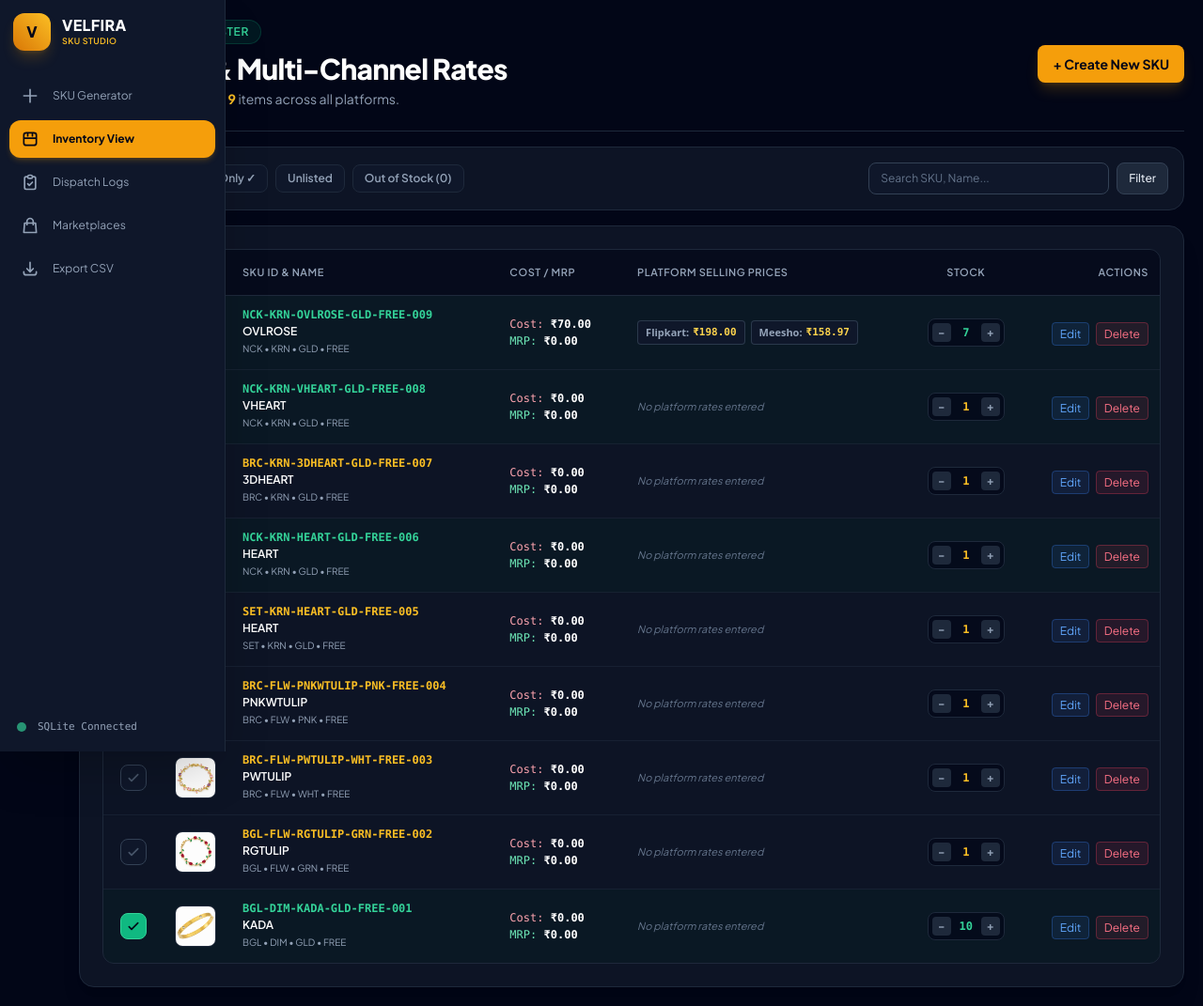
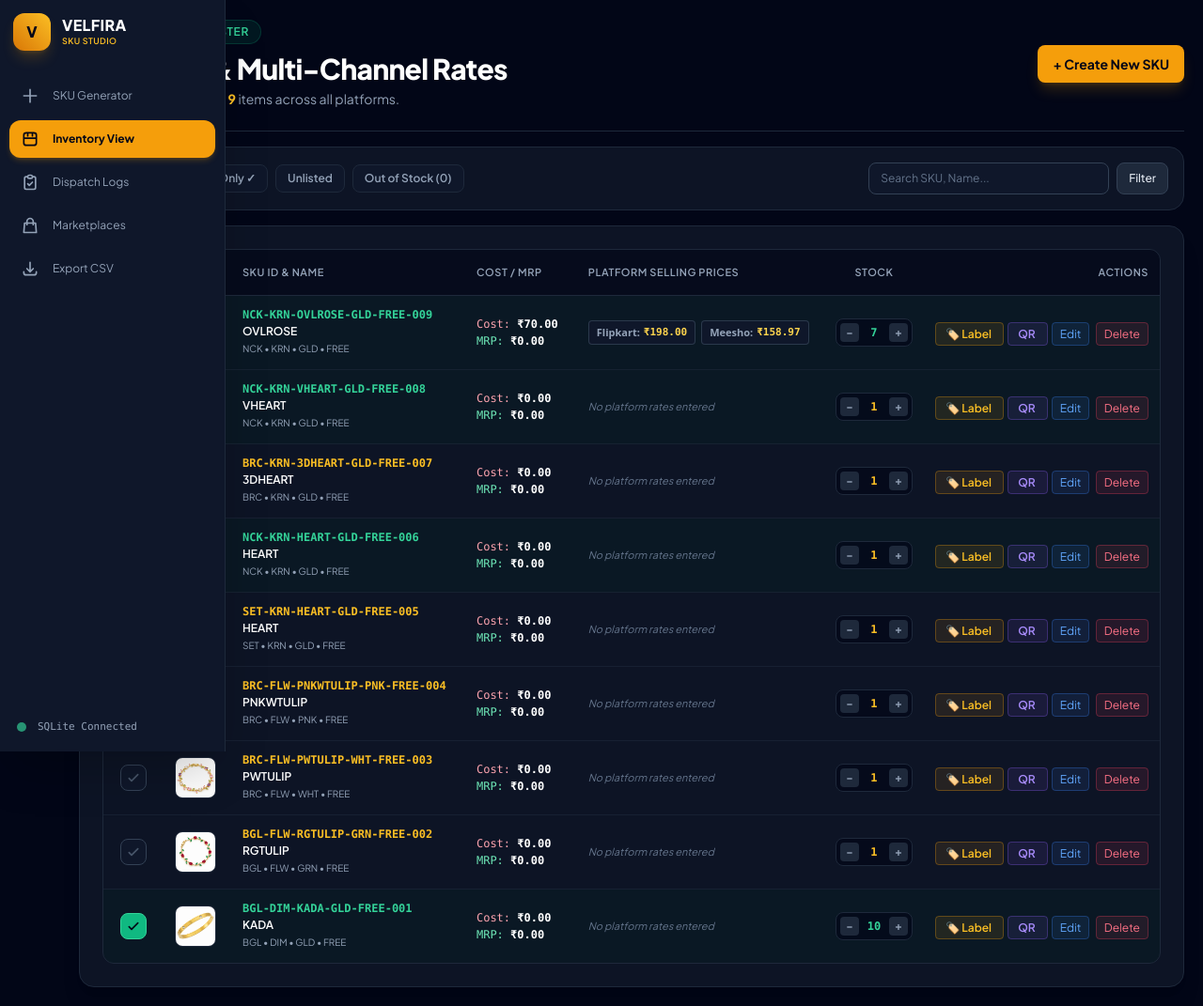
Before and after one commit to mohsinalisheliya/sku_manager, a Django app: page /inventory/ in a window 1280 px wide. Shown: the whole page at 94% size. Run offline with Django 5.2, Linux system fonts and the light colour scheme; data comes from the database, SQL or seed files in the repository; some libraries are stand-ins or nearby versions.

Commit message:
auto-save: progress update (27-Sep-2026 06:18:49 PM)

```diff
--- a/templates/sku_manager/inventory.html
+++ b/templates/sku_manager/inventory.html
@@ -128,6 +128,14 @@
 
             <!-- Actions -->
             <td class="py-3 px-3 text-right space-x-1 whitespace-nowrap">
+              <a href="{% url 'sku_print_label' item.pk %}" target="_blank" title="Print Jewelry Label"
+                 class="text-xs bg-amber-500/10 hover:bg-amber-500/20 text-amber-400 px-2.5 py-1 rounded transition border border-amber-500/30 font-semibold">
+                🏷️ Label
+              </a>
+              <a href="{% url 'sku_qr_download' item.pk %}" target="_blank" title="Download QR Code"
+                 class="text-xs bg-violet-500/10 hover:bg-violet-500/20 text-violet-400 px-2.5 py-1 rounded transition border border-violet-500/30 font-semibold">
+                QR
+              </a>
               <a href="{% url 'sku_edit' item.pk %}" class="text-xs bg-blue-500/10 hover:bg-blue-500/20 text-blue-400 px-2 py-1 rounded transition border border-blue-500/30">Edit</a>
               <a href="{% url 'sku_delete' item.pk %}" onclick="return confirm('Delete {{ item.sku }} permanently?')" class="text-xs bg-rose-500/10 hover:bg-rose-500/20 text-rose-400 px-2 py-1 rounded transition border border-rose-500/30">Delete</a>
             </td>
```
